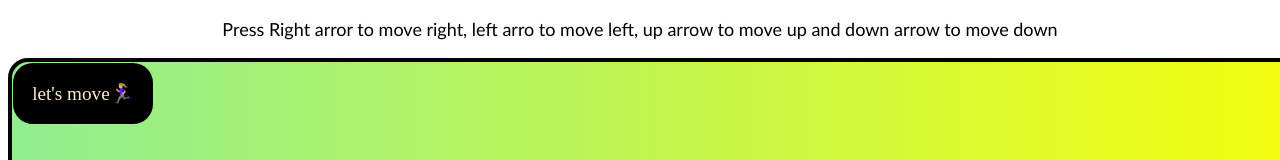
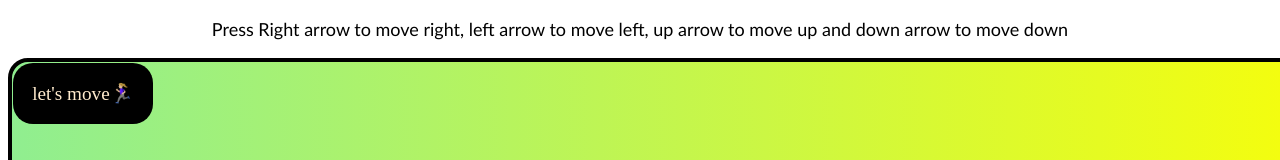
Before and after one commit to SamikshyaChhetri/day1_of_js, a plain HTML site: page day7.html in a window 1280 px wide. Shown: the top 160 px of the page. Drawn offline with Linux system fonts and the light colour scheme.

```diff
--- a/day7.html
+++ b/day7.html
@@ -9,7 +9,7 @@
   </head>
   <body>
     <div class="sam">
-      Press Right arror to move right, left arro to move left, up arrow to move
+      Press Right arrow to move right, left arrow to move left, up arrow to move
       up and down arrow to move down
     </div>
     <div id="ground">
```
